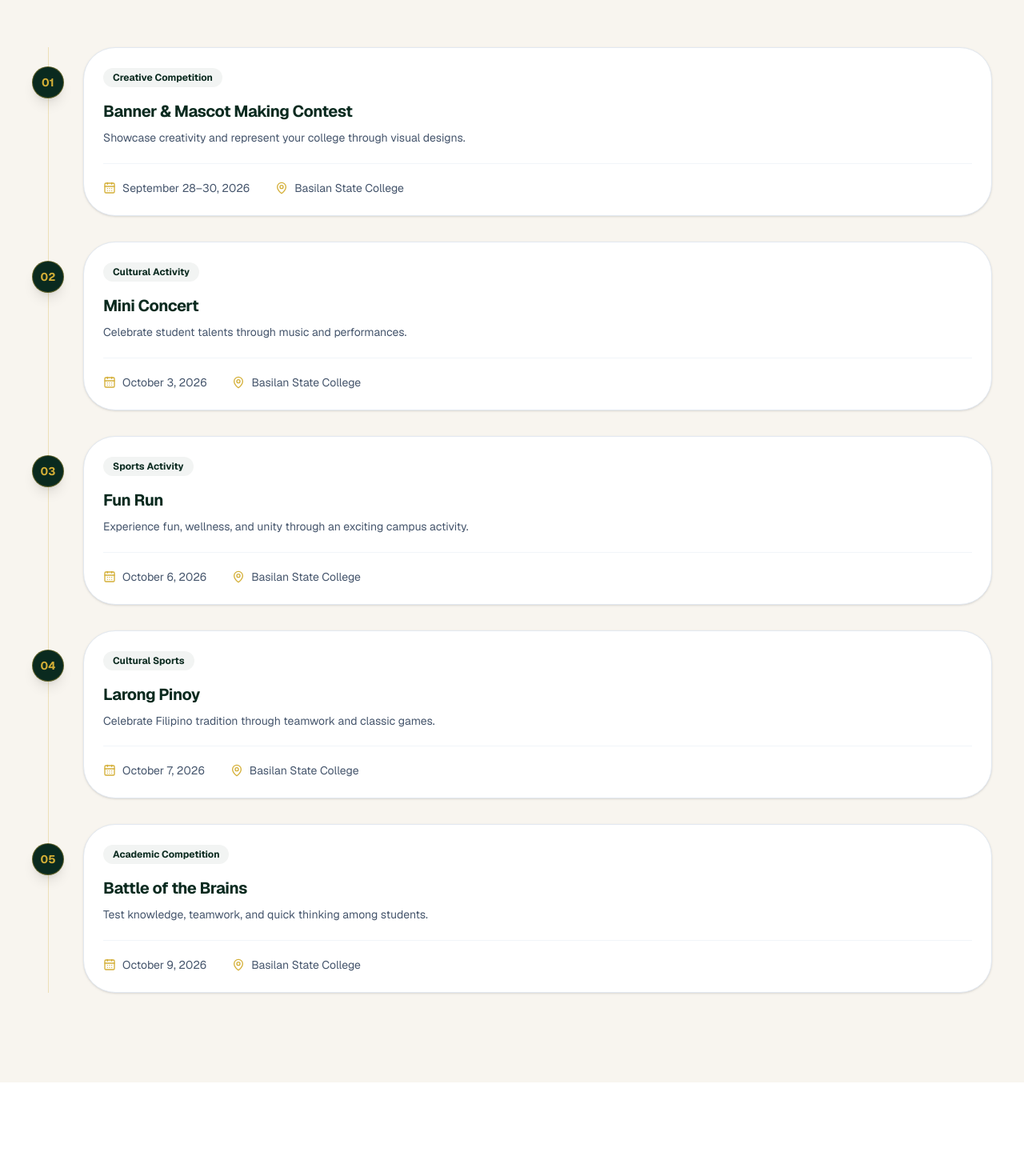
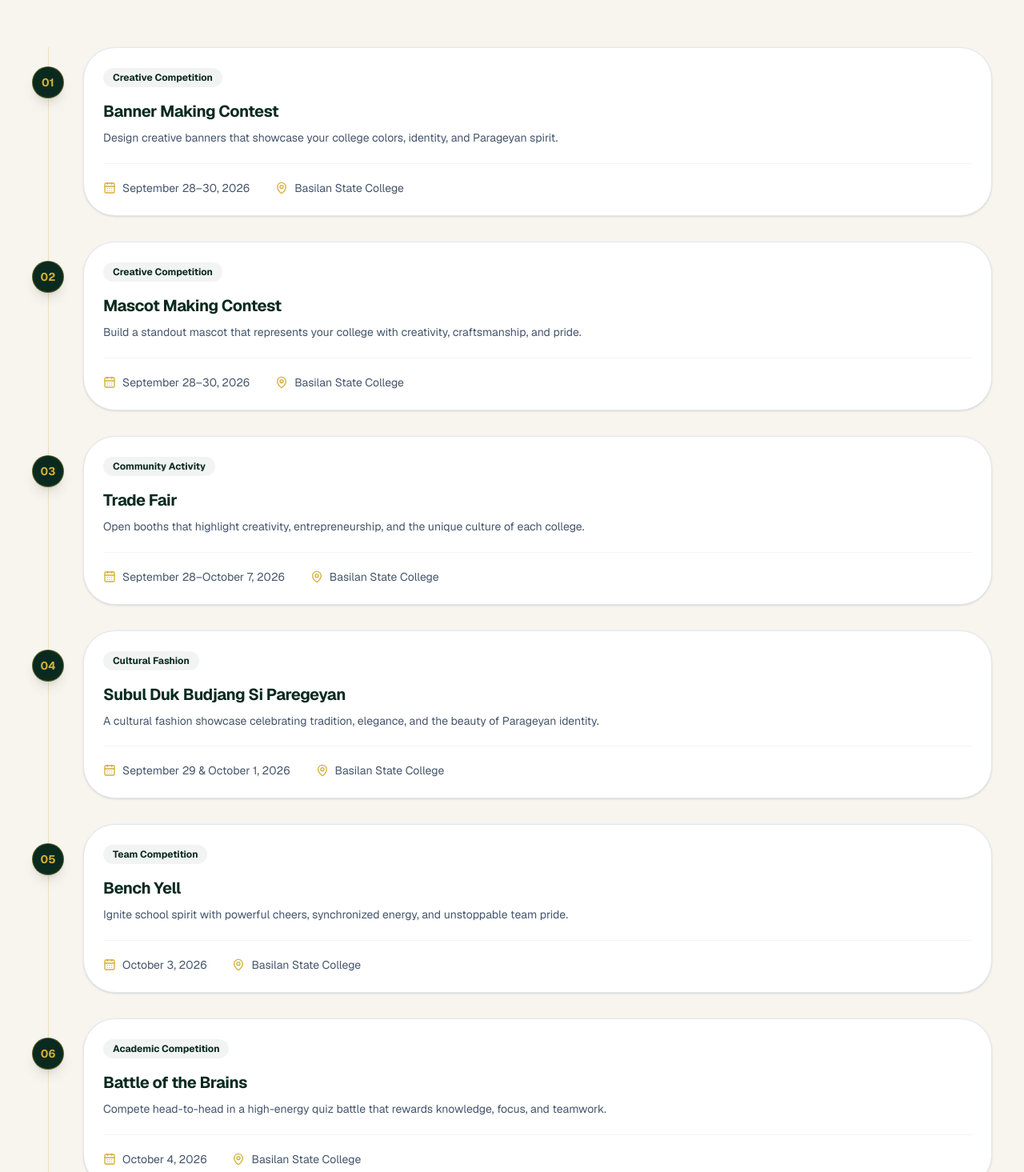
Before and after one commit to buildwithjaym/ssc-activity-hub, a Next.js app: page / in a window 1280 px wide. Shown: the part 5425-6890 px from the top of the page at 80% size. Built offline with nearby package versions, Linux system fonts and the light colour scheme.

Commit message:
feat(home): update event schedule

```diff
--- a/components/event-schedule.tsx
+++ b/components/event-schedule.tsx
@@ -7,19 +7,59 @@ import { CalendarDays, MapPin, ArrowRight } from "lucide-react";
 const schedule = [
   {
     date: "September 28–30, 2026",
-    title: "Banner & Mascot Making Contest",
+    title: "Banner Making Contest",
     category: "Creative Competition",
     venue: "Basilan State College",
     description:
-      "Showcase creativity and represent your college through visual designs.",
+      "Design creative banners that showcase your college colors, identity, and Parageyan spirit.",
+  },
+  {
+    date: "September 28–30, 2026",
+    title: "Mascot Making Contest",
+    category: "Creative Competition",
+    venue: "Basilan State College",
+    description:
+      "Build a standout mascot that represents your college with creativity, craftsmanship, and pride.",
+  },
+  {
+    date: "September 28–October 7, 2026",
+    title: "Trade Fair",
+    category: "Community Activity",
+    venue: "Basilan State College",
+    description:
+      "Open booths that highlight creativity, entrepreneurship, and the unique culture of each college.",
+  },
+  {
+    date: "September 29 & October 1, 2026",
+    title: "Subul Duk Budjang Si Paregeyan",
+    category: "Cultural Fashion",
+    venue: "Basilan State College",
+    description:
+      "A cultural fashion showcase celebrating tradition, elegance, and the beauty of Parageyan identity.",
   },
   {
     date: "October 3, 2026",
-    title: "Mini Concert",
-    category: "Cultural Activity",
+    title: "Bench Yell",
+    category: "Team Competition",
     venue: "Basilan State College",
     description:
-      "Celebrate student talents through music and performances.",
+      "Ignite school spirit with powerful cheers, synchronized energy, and unstoppable team pride.",
+  },
+  {
+    date: "October 4, 2026",
+    title: "Battle of the Brains",
+    category: "Academic Competition",
+    venue: "Basilan State College",
+    description:
+      "Compete head-to-head in a high-energy quiz battle that rewards knowledge, focus, and teamwork.",
+  },
+  {
+    date: "October 4, 5 & 7, 2026",
+    title: "Larong Pinoy",
+    category: "Cultural Sports",
+    venue: "Basilan State College",
+    description:
+      "Relive traditional Filipino games in a friendly competition full of fun, skill, and camaraderie.",
   },
   {
     date: "October 6, 2026",
@@ -27,25 +67,18 @@ const schedule = [
     category: "Sports Activity",
     venue: "Basilan State College",
     description:
-      "Experience fun, wellness, and unity through an exciting campus activity.",
+      "Lace up and join a vibrant campus run that celebrates fitness, friendship, and Parageyan unity.",
   },
   {
-    date: "October 7, 2026",
-    title: "Larong Pinoy",
-    category: "Cultural Sports",
+    date: "TBA",
+    title: "Movie House",
+    category: "Entertainment",
     venue: "Basilan State College",
     description:
-      "Celebrate Filipino tradition through teamwork and classic games.",
-  },
-  {
-    date: "October 9, 2026",
-    title: "Battle of the Brains",
-    category: "Academic Competition",
-    venue: "Basilan State College",
-    description:
-      "Test knowledge, teamwork, and quick thinking among students.",
+      "Gather with fellow students for a shared movie night filled with good vibes and campus bonding.",
   },
 ];
+
 
 export function EventSchedule() {
   return (
```
